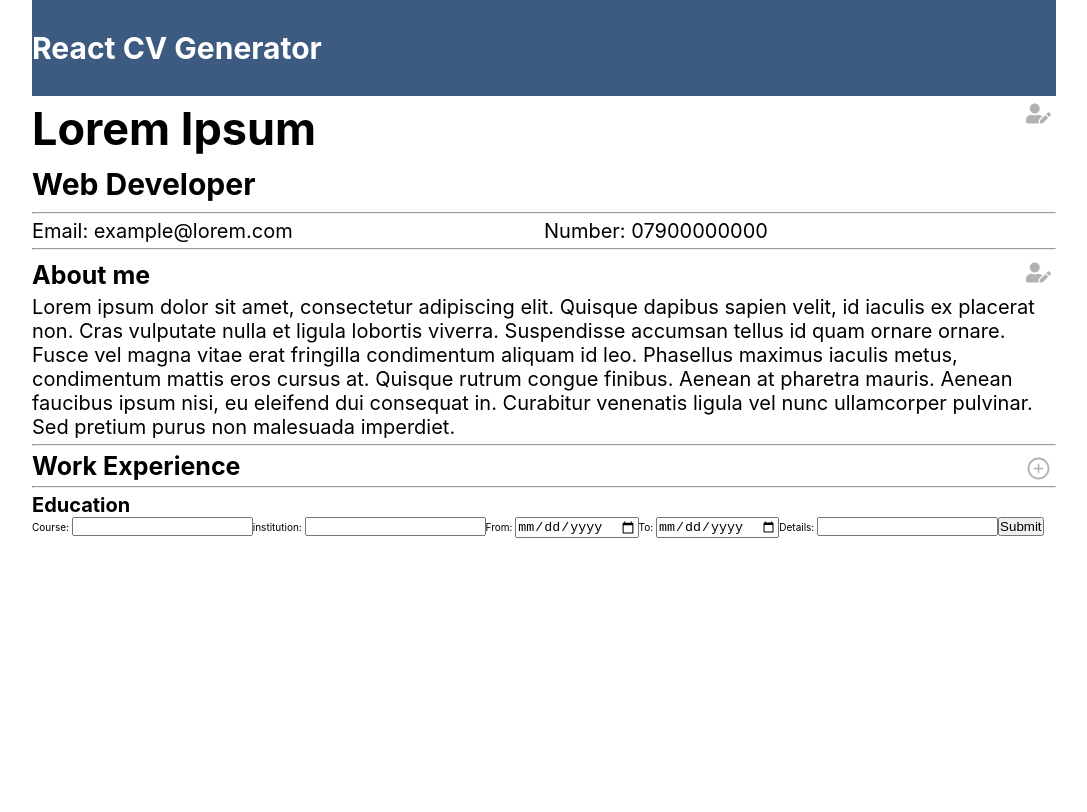
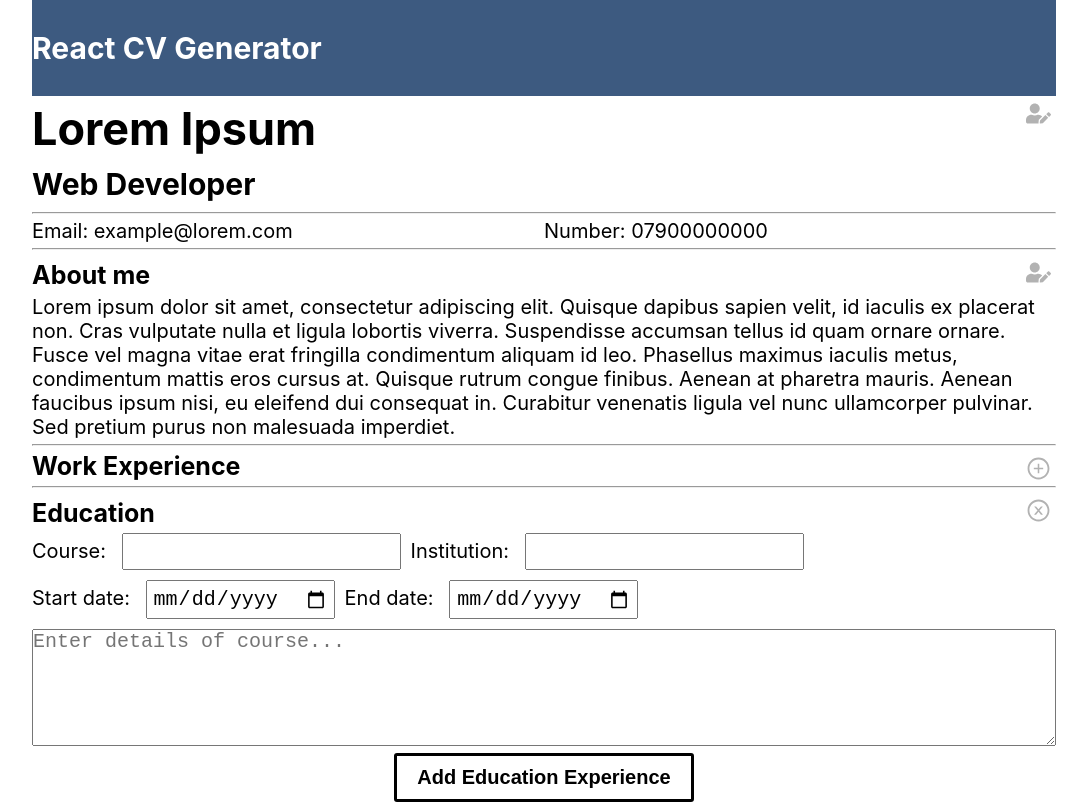
Before and after one commit to sultanp91/cv-project, a React (Create React App) app: page / in a window 1280 px wide. Shown: the whole page, without its empty margins (96-1183 px from the left). Built offline with nearby package versions, Linux system fonts and the light colour scheme.

Commit message:
updated styling on career and education component

```diff
--- a/src/components/Career.js
+++ b/src/components/Career.js
@@ -2,7 +2,7 @@ import React, { Component } from 'react';
 import uniqid from 'uniqid';
 import Jobs from './Jobs';
 import { AiOutlinePlusCircle } from "react-icons/ai";
-import { AiOutlineCloseCircle } from 'react-icons/ai'
+import { AiOutlineCloseCircle } from 'react-icons/ai';
 import '../styles/Career.css';
 
 class Career extends Component {
@@ -90,7 +90,7 @@ class Career extends Component {
             <input required data-key="dateTo" value={this.state.dateTo} onChange={this.inputHandler} type="date" />
             <br/>
             <textarea required name="" data-key="duties" value={this.state.duties} onChange={this.inputHandler} rows="5" placeholder="Enter details of role..." />
-            <button className="career-button" type="submit" onSubmit={this.submitHandler}>Add Work Experience</button>
+            <button className="add-button" type="submit" onSubmit={this.submitHandler}>Add Work Experience</button>
           </form>
          {this.state.jobs.map((job) => <Jobs role={job.role} company={job.company} id={job.id} dateFrom={job.dateFrom}
          dateTo={job.dateTo} duties={job.duties} key={job.id} editJobs={this.editJobs} deleteJobs={this.deleteJobs} />)}
--- a/src/components/Education.js
+++ b/src/components/Education.js
@@ -1,6 +1,9 @@
 import React, { Component } from 'react'
 import uniqid from 'uniqid';
 import Studies from './Studies';
+import { AiOutlinePlusCircle } from "react-icons/ai";
+import { AiOutlineCloseCircle } from 'react-icons/ai';
+import '../styles/Education.css'
 
 class Education extends Component {
     constructor(){
@@ -11,7 +14,8 @@ class Education extends Component {
             institution: "",
             dateFrom: "",
             dateTo: "",
-            details: ""
+            details: "",
+            displayForm: true
         }
     }
 
@@ -36,6 +40,12 @@ class Education extends Component {
         });
     }
 
+    displayFormHandler = () => {
+        this.setState({
+          displayForm: !this.state.displayForm
+        })
+      }
+
     editStudies = (evt) => {
         const education = Object.assign([],this.state.education)
         const key = evt.target.dataset.key
@@ -49,31 +59,54 @@ class Education extends Component {
         })
     }
 
+    deleteStudies = (evt) => {
+        const education = Object.assign([], this.state.education);
+        this.setState({
+          education: education.filter(edu => evt.target.id !== edu.id)
+        });
+      }
+
 
     render() {
-
+        if(this.state.displayForm){
             return (
-            <div>
-                <h1>Education</h1>
-                <form>
+                <div className="education-form">
+                    <h2>Education</h2>
+                    <form onSubmit={this.submitHandler}>
                         <label htmlFor="course">Course: </label>
-                    <input type="text" data-key="course" onChange={this.inputHandler} name="course" value={this.state.course} />
-                    <label htmlFor="institution">institution: </label>
-                    <input type="text" data-key="institution" onChange={this.inputHandler} name="institution" value={this.state.institution} />
-                    <label htmlFor="datefrom">From: </label>
-                    <input type="date" name="datefrom" data-key="dateFrom" value={this.state.dateFrom} onChange={this.inputHandler} />
-                    <label htmlFor="dateto">To: </label>
-                    <input type="date" name="dateto" data-key="dateTo" value={this.state.dateTo} onChange={this.inputHandler}/>
-                    <label htmlFor="details">Details: </label>
-                    <input type="text" data-key="details" name="details" value={this.state.details} onChange={this.inputHandler} />
-                    <button onClick={this.submitHandler}>Submit</button>
+                        <input required type="text" data-key="course" onChange={this.inputHandler} name="course" value={this.state.course} />
+                        <label htmlFor="institution">Institution: </label>
+                        <input required type="text" data-key="institution" onChange={this.inputHandler} name="institution" value={this.state.institution} />
+                        <br/>
+                        <label htmlFor="datefrom">Start date: </label>
+                        <input required type="date" name="datefrom" data-key="dateFrom" value={this.state.dateFrom} onChange={this.inputHandler} />
+                        <label htmlFor="dateto">End date: </label>
+                        <input required type="date" name="dateto" data-key="dateTo" value={this.state.dateTo} onChange={this.inputHandler}/>
+                        <textarea required type="text" rows="5" placeholder="Enter details of course..." data-key="details" name="details" value={this.state.details} onChange={this.inputHandler} />
+                        <button type="submit" className="add-button" onSubmit={this.submitHandler}>Add Education Experience</button>
                     </form>
                 {this.state.education.map((edu) =>
                     <Studies key={edu.id} id={edu.id} editStudies={this.editStudies} course={edu.course} institution={edu.institution}
-                dateFrom={edu.dateFrom} dateTo={edu.dateTo} details={edu.details}  />
+                    dateFrom={edu.dateFrom} dateTo={edu.dateTo} details={edu.details} deleteStudies={this.deleteStudies} />
                 )}
+                <AiOutlineCloseCircle className="icon" onClick={this.displayFormHandler}  />
                 </div>
             )
+        } else if(!this.state.displayForm){
+            return (
+                <div className="education-content">
+                    <h2>Education</h2>
+                    {this.state.education.map((edu) =>
+                    <Studies key={edu.id} id={edu.id} editStudies={this.editStudies} course={edu.course} institution={edu.institution}
+                    dateFrom={edu.dateFrom} dateTo={edu.dateTo} details={edu.details} deleteStudies={this.deleteStudies} />
+                )}
+                <AiOutlinePlusCircle className="icon" onClick={this.displayFormHandler}/>
+                </div>
+
+
+            )
+        }
+
     }
 }
 
--- a/src/components/Jobs.js
+++ b/src/components/Jobs.js
@@ -47,11 +47,17 @@ static propTypes = {
      }  else if(this.state.editMode){
        return (
          <div className="jobs-form">
+           <label>Role: </label>
            <input type="text" id={this.props.id} placeholder="Role" data-key="role" onChange={this.props.editJobs} value={this.props.role}/>
+           <label>Company</label>
            <input type="text" id={this.props.id} placeholder="Company/Organisation"  data-key="company" onChange={this.props.editJobs} value={this.props.company}/>
+           <br/>
+           <label>Start Date:</label>
            <input type="date" id={this.props.id} data-key="dateFrom" onChange={this.props.editJobs} value={this.props.dateFrom} />
+           <label>End Date:</label> <br/>
+           <label>Details: </label>
            <input type="date" id={this.props.id} data-key="dateTo" onChange={this.props.editJobs} value={this.props.dateTo} />
-           <textarea id={this.props.id} placeholder="Job details" data-key="duties" onChange={this.props.editJobs} value={this.props.duties}/>
+           <textarea rows="5" id={this.props.id} placeholder="Job details" data-key="duties" onChange={this.props.editJobs} value={this.props.duties}/>
            <IoIosSave class="edit-icon" onClick={this.editMode} id={this.props.id}/>
            <IoTrashOutline class="icon" id={this.props.id} onClick={this.props.deleteJobs}/>
          </div>
--- a/src/components/Studies.js
+++ b/src/components/Studies.js
@@ -1,6 +1,10 @@
 import React, { Component } from 'react';
 import { format } from 'date-fns';
 import PropTypes from 'prop-types';
+import { IoTrashOutline } from 'react-icons/io5';
+import { FaRegEdit } from 'react-icons/fa';
+import { IoIosSave } from "react-icons/io";
+import '../styles/Studies.css'
 
 class Studies extends Component {
     constructor(){
@@ -17,6 +21,7 @@ class Studies extends Component {
         dateTo: PropTypes.string,
         details: PropTypes.string,
         editStudies: PropTypes.func,
+        deleteStudies: PropTypes.func,
         id: PropTypes.string,
     }
 
@@ -30,29 +35,32 @@ class Studies extends Component {
     render() {
         if(!this.state.editMode){
             return (
-                <div>
-                    <h1>{this.props.course}</h1>
-                    <h2>{this.props.institution}</h2>
-                    <p> {format(new Date(this.props.dateFrom), "do MMMM yy")} to
-                    {format(new Date(this.props.dateTo), "do MMMM yy")}</p>
+                <div className="studies">
+                    <p><b>{this.props.course}</b></p>
+                    <p>{this.props.institution}</p>
+                    <p><em>{format(new Date(this.props.dateFrom), "do MMMM yy")} to
+                    {format(new Date(this.props.dateTo), "do MMMM yy")}</em></p>
                     <p>{this.props.details}</p>
-                    <button onClick={this.editMode}>Edit</button>
+                    <IoTrashOutline id={this.props.id} className="icon" onClick={this.props.deleteStudies}/>
+                    <FaRegEdit className="edit-icon" onClick={this.editMode}/>
                 </div>
             )
         } else if(this.state.editMode){
             return (
-                <div>
+                <div className="studies">
                     <label htmlFor="course">Course: </label>
                     <input type="text" id={this.props.id} data-key="course" onChange={this.props.editStudies} name="course" value={this.props.course} />
-                    <label htmlFor="institution">institution: </label>
+                    <label htmlFor="institution">Institution: </label>
                     <input type="text" id={this.props.id} data-key="institution" onChange={this.props.editStudies} name="institution" value={this.props.institution} />
-                    <label htmlFor="datefrom">From: </label>
+                    <br/>
+                    <label htmlFor="datefrom">Start Date: </label>
                     <input type="date" id={this.props.id} name="datefrom" data-key="dateFrom" value={this.props.dateFrom} onChange={this.props.editStudies} />
-                    <label htmlFor="dateto">To: </label>
+                    <label htmlFor="dateto">End date: </label>
                     <input type="date" id={this.props.id} name="dateto" data-key="dateTo" value={this.props.dateTo} onChange={this.props.editStudies}/>
-                    <label htmlFor="details">Details: </label>
-                    <input type="text" id={this.props.id} data-key="details" name="details" value={this.props.details} onChange={this.props.editStudies} />
-                    <button onClick={this.editMode}>Save Changes</button>
+                    <br/><label htmlFor="details">Details: </label>
+                    <textarea rows="5" id={this.props.id} data-key="details" name="details" value={this.props.details} onChange={this.props.editStudies} />
+                    <IoIosSave className="edit-icon" onClick={this.editMode}/>
+                    <IoTrashOutline className="icon" id={this.props.id} onClick={this.props.deleteStudies}/>
                 </div>
 
             )
--- a/src/index.css
+++ b/src/index.css
@@ -14,6 +14,7 @@ body {
     sans-serif;
   -webkit-font-smoothing: antialiased;
   -moz-osx-font-smoothing: grayscale;
+  margin-bottom: 1rem;
 }
 
 code {
--- a/src/styles/Career.css
+++ b/src/styles/Career.css
@@ -21,13 +21,15 @@
     margin: 0.5rem 0;
     margin-right: 0.5rem;
     padding: 0.5rem;
+    font-size: 2rem;
 }
 
 .work-experience textarea {
-    width: 100%
+    width: 100%;
+    font-size: 2rem;
 }
 
-.career-button {
+.add-button {
     display: block;
     color: black;
     background-color: white;
--- /dev/null
+++ b/src/styles/Education.css
@@ -0,0 +1,25 @@
+.education-content, .education-form {
+    position: relative;
+}
+
+.education-form textarea {
+    width: 100%;
+    font-size: 2rem;
+}
+
+.education-form h2, .education-content h2 {
+    font-size: 2.5rem;
+    padding: 0.5rem 0;
+}
+
+.education-form input {
+    padding: 0.5rem;
+    margin-right: 1rem;
+    margin-bottom: 1rem;
+    font-size: 2rem;
+}
+
+.education-form label {
+    font-size: 2rem;
+    margin-right: 1rem;
+}
--- /dev/null
+++ b/src/styles/Studies.css
@@ -0,0 +1,25 @@
+.studies {
+    position: relative;
+}
+
+.studies input{
+    padding: 0.5rem;
+    font-size: 2rem;
+    margin-right: 1rem;
+    margin-bottom: 1rem;
+}
+
+.studies textarea {
+    font-size: 2rem;
+    width: 100%;
+    margin: 1rem 0;
+}
+
+.studies label {
+    font-size: 2rem;
+    margin-right: 1rem;
+}
+
+.studies {
+    font-size: 2rem;
+}
```
Lines whose indentation alone changed are shown as unchanged.
